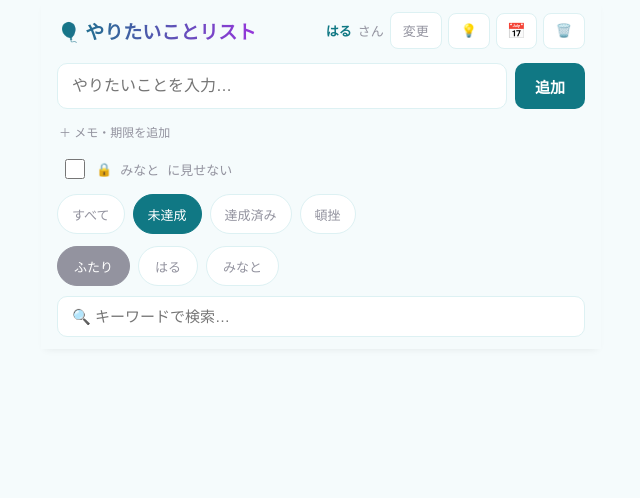
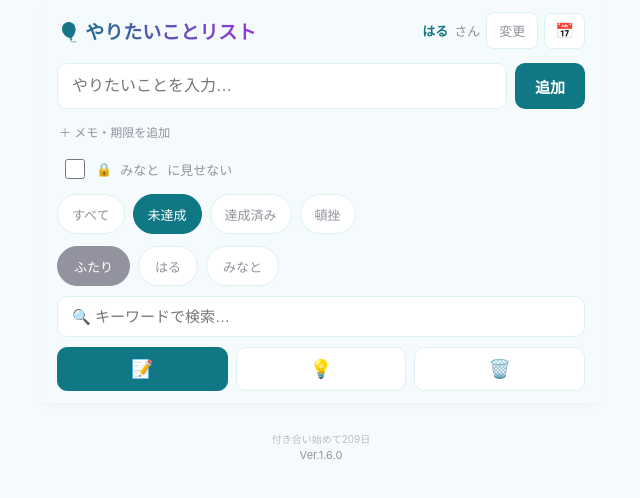
Before and after one commit to puwaminato/anikobu-TODO, a website: page public/index.html in a window 1280 px wide. Both pictures are taken after a click on the button "はる". Shown: the whole page, without its empty margins (319-959 px from the left). Drawn offline with Linux system fonts and the light colour scheme; no server answers.

Commit message:
Update index.html to add footer and view tabs

```diff
--- a/public/index.html
+++ b/public/index.html
@@ -32,9 +32,7 @@
         <div class="user-badge">
           <span id="current-name"></span>さん
           <button id="change-name" title="名前を変更">変更</button>
-          <button id="ideas-toggle" title="思いつきメモ">💡</button>
           <button id="calendar-toggle" title="カレンダー">📅</button>
-          <button id="trash-toggle" title="ゴミ箱">🗑️</button>
         </div>
       </header>
 
@@ -84,6 +82,12 @@
         <div class="search-box">
           <input type="search" id="search-input" placeholder="🔍 キーワードで検索…" autocomplete="off">
         </div>
+      </div>
+
+      <div id="view-tabs" class="view-tabs">
+        <button type="button" class="view-tab-btn active" data-view="list" title="やりたいことリスト">📝</button>
+        <button type="button" class="view-tab-btn" data-view="ideas" title="思いつきメモ">💡</button>
+        <button type="button" class="view-tab-btn" data-view="trash" title="ゴミ箱">🗑️</button>
       </div>
     </div>
   </div>
@@ -137,7 +141,10 @@
     <p id="trash-empty-msg" class="hidden">ゴミ箱は空です。</p>
   </div>
 
-  <footer id="app-footer" class="app-footer"></footer>
+  <footer id="app-footer" class="app-footer">
+    <div id="anniversary-counter" class="anniversary-counter"></div>
+    <div id="version-line"></div>
+  </footer>
 </div>
 
 <script src="app.js"></script>
```
